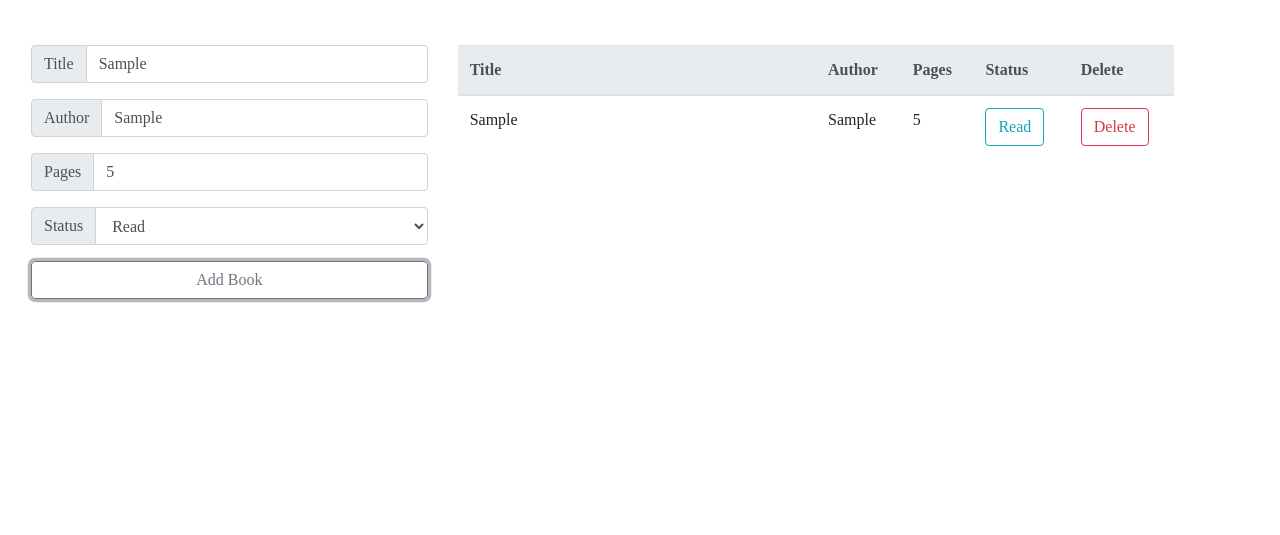
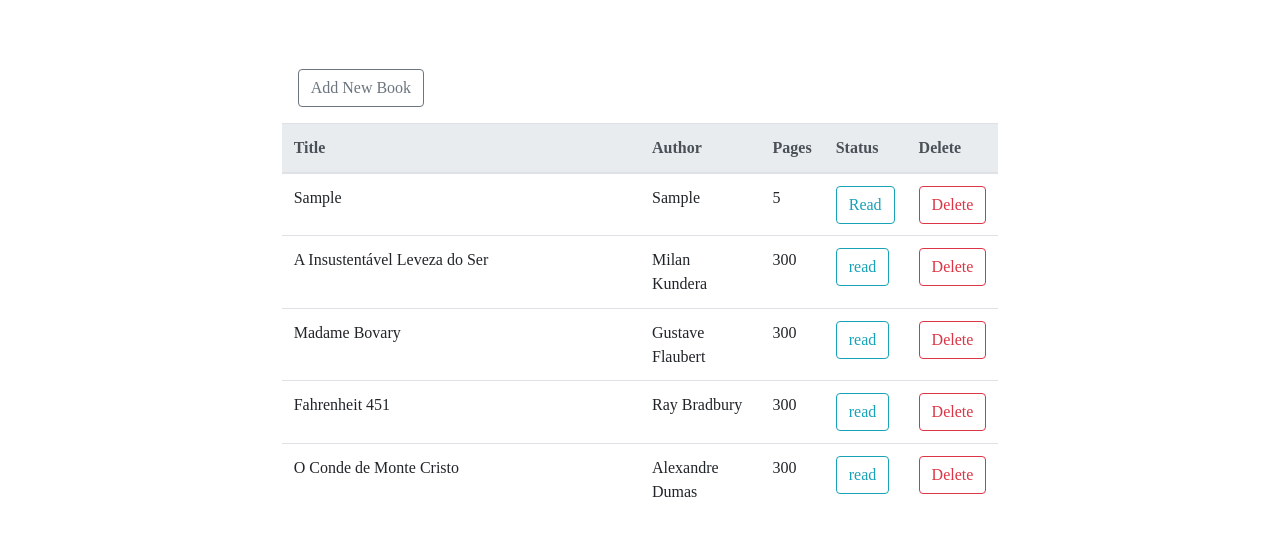
Before and after one commit to patysayonara/WEB-I, a plain HTML site: page Biblioteca/index.html in a window 1280 px wide. Both pictures are taken after typing "Sample", "Sample", "5" into the empty fields and a click on the input "Add Book". Shown: the part 227-762 px from the top of the page. Drawn offline with nearby package versions, Linux system fonts and the light colour scheme; a web font is replaced by a local one.

Commit message:
função deletar e mudança de página

```diff
--- a/Biblioteca/estilo.css
+++ b/Biblioteca/estilo.css
@@ -9,10 +9,15 @@ span {
     font-family: 'Alegreya SC', serif;
 }
 
-.table {
-    border-radius: 10px;
-}
-
 img {
     max-width: 150px;
 }
+
+input::placeholder,
+option {
+    font-size: 13pt;
+}
+
+#table {
+    display: none;
+}
--- a/Biblioteca/funcoes.js
+++ b/Biblioteca/funcoes.js
@@ -2,55 +2,57 @@ $(document).ready(function() {
 
     $("form").submit(function(event) {
         event.preventDefault();
+        Populate();
+
         arrayBooks.push(new Book($("#title").val(), $("#author").val(), $("#pages").val(), $("#status").val()));
+
         fillTable();
-        // Não funcionam ainda
-        Populate();
-        form.reset();
-
+        firstSubmit = false;
+        $("#form").css("display", "none");
+        $("#table").css("display", "block");
     });
-
-    // $("button").click(function() {
-    //     if ($(this).text() == "Read") {
-    //         $(this).html("Unread");
-    //     } else {
-    //         $(this).html("Read");
-    //         //Modificar no objeto
-    //     }
-    // });
 
     $(document).on('click', '.changeStatus', function() {
         if ($(this).text() == "Read") {
             $(this).text("Unread");
         } else {
             $(this).text("Read");
-            //Modificar no objeto
         }
     });
 
-    $(".deleteCol").click(function() {
-        //Modificar no objeto
-        deleteBook();
+    $(document).on("click", ".deleteCol", function() {
+        var id = parseInt($(this).attr("id"));
+        arrayBooks.splice(id - 1, 1);
+        fillTable();
     });
 
+    $('#returnButton').click(function() {
+        $("#table").fadeOut("slow");
+        $("#form").css("display", "block");
+
+    });
 
     function fillTable() {
-        $("#title").attr("value", "ola");
-        var i = arrayBooks.length - 1;
+
+        $("tbody").empty();
+
+        for (var i = arrayBooks.length; i > 0; i--) {
             $("tbody").append("<tr>");
-        $("tbody").append("<td>" + arrayBooks[i].getTitle() + "</td>");
-        $("tbody").append("<td>" + arrayBooks[i].getAuthor() + "</td>");
-        $("tbody").append("<td>" + arrayBooks[i].getPages() + "</td>");
-        $("tbody").append("<td><button type='button' class='changeStatus btn btn-outline-info'>" + arrayBooks[i].getStatus() + "</button></td>");
-        $("tbody").append("<td><button type='button' class='deleteCol btn btn-outline-danger'>Delete</button></td>");
+            $("tbody").append("<td>" + arrayBooks[i - 1].getTitle() + "</td>");
+            $("tbody").append("<td>" + arrayBooks[i - 1].getAuthor() + "</td>");
+            $("tbody").append("<td>" + arrayBooks[i - 1].getPages() + "</td>");
+            $("tbody").append("<td><button type='button' class='changeStatus btn btn-outline-info'>" + arrayBooks[i - 1].getStatus() + "</button></td>");
+            $("tbody").append("<td><button type='button' class='deleteCol btn btn-outline-danger' id=" + i + ">" + "Delete</button></td>");
             $("tbody").append("</tr>");
+        }
 
     }
-
 
 });
 
 var arrayBooks = [];
+
+var firstSubmit = true;
 
 function Book(title, author, pages, status) {
     this.title = title;
@@ -75,15 +77,13 @@ function Book(title, author, pages, status) {
     }
 }
 
-function deleteBook() {
-    //Encontrar posição do objeto
-    arrayBooks.split(pos, 1);
-}
 
 function Populate() {
+    if (firstSubmit != false) {
         arrayBooks.push(new Book("O Conde de Monte Cristo", " Alexandre Dumas", 300, "read"));
         arrayBooks.push(new Book("Fahrenheit 451", " Ray Bradbury", 300, "read"));
         arrayBooks.push(new Book("Madame Bovary", " Gustave Flaubert", 300, "read"));
         arrayBooks.push(new Book("A Insustentável Leveza do Ser", "Milan Kundera", 300, "read"));
+    }
 
 }
--- a/Biblioteca/index.html
+++ b/Biblioteca/index.html
@@ -1,8 +1,8 @@
 <!DOCTYPE html>
-<html lang="pt-br">
+<html>
 
 <head>
-    <title>Biblioteca</title>
+    <title>Library</title>
     <meta charset="utf-8">
     <meta name="viewport" content="width=device-width, initial-scale=1">
     <script src="https://code.jquery.com/jquery-3.2.1.slim.min.js" integrity="sha384-KJ3o2DKtIkvYIK3UENzmM7KCkRr/rE9/Qpg6aAZGJwFDMVNA/GpGFF93hXpG5KkN" crossorigin="anonymous"></script>
@@ -23,9 +23,9 @@
 
     </div>
 
-    <div class="container-fluid mt-5 ml-3">
+    <div id="main" class="container-fluid mb-5">
         <div class="row">
-            <div class="col-lg-4">
+            <div id="form" class="col-lg-6 ml-auto mr-auto mt-5 mb-5">
                 <div class="form">
                     <form method="post" target="_self">
                         <div class="input-group mb-3">
@@ -58,9 +58,11 @@
                     </form>
                 </div>
             </div>
-
-            <div class="col-lg-7">
-                <div id="table">
+            <div class="col-lg-7 ml-auto mr-auto mt-5 mb-5">
+                <div id="table" class="hide">
+                    <div class='w-auto p-3' id='return'>
+                        <button class="btn btn-outline-secondary" type='button' id='returnButton'>Add New Book</button>
+                    </div>
                     <table class="table table-hover">
                         <thead class="thead-light">
                             <tr>
```
Lines whose indentation alone changed are shown as unchanged.
